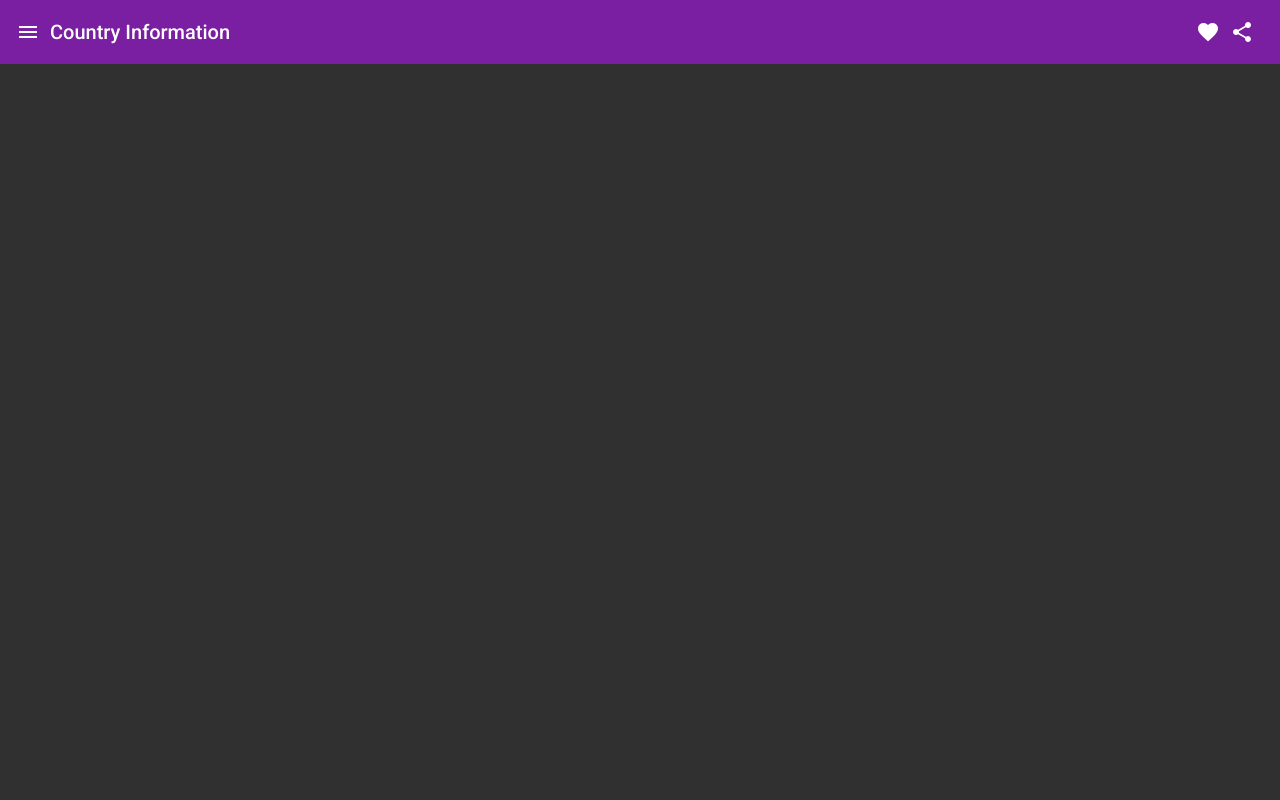
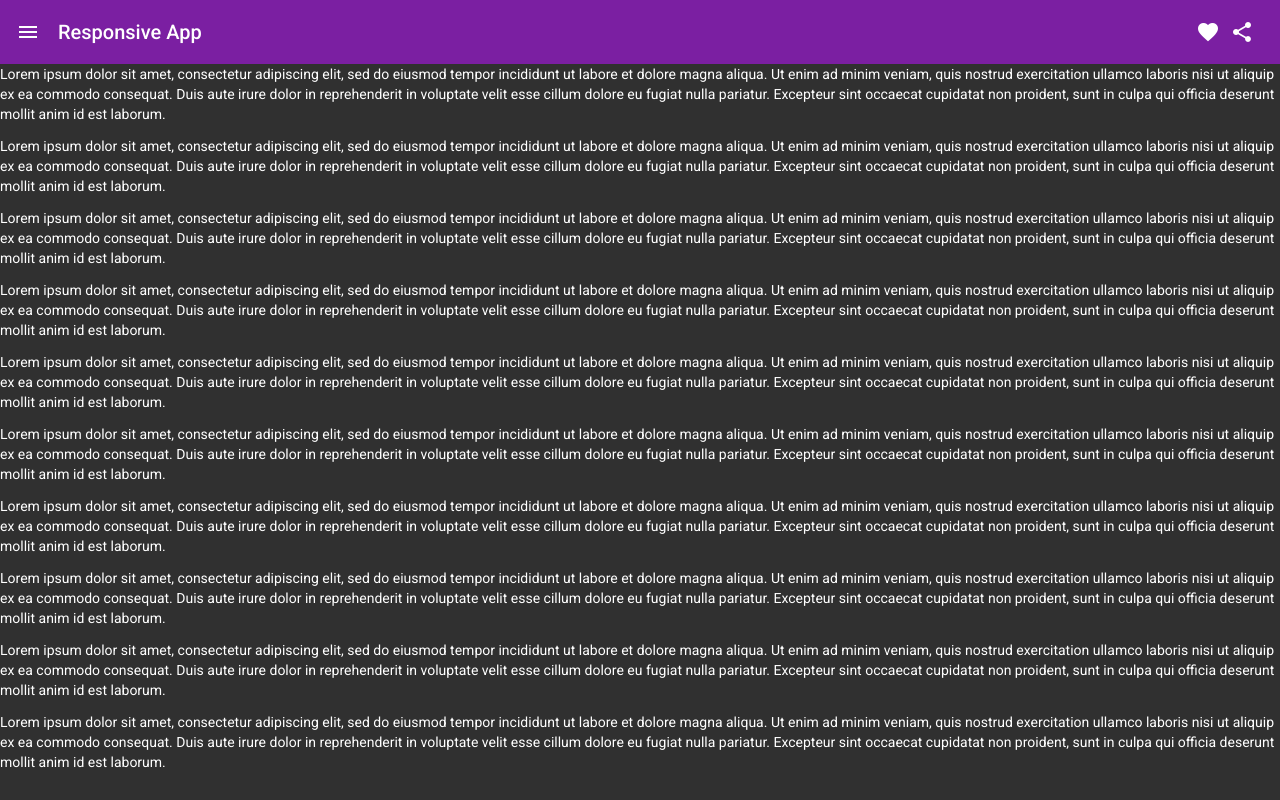
Before and after one commit to luismisanchez/country-info, an Angular app: page / in a window 1280 px wide. Built offline with nearby package versions, Linux system fonts and the light colour scheme.

Commit message:
moved sidenav to toolbar / moved from TS to ESLint

```diff
--- a/angular.json
+++ b/angular.json
@@ -99,15 +99,11 @@
           }
         },
         "lint": {
-          "builder": "@angular-devkit/build-angular:tslint",
+          "builder": "@angular-eslint/builder:lint",
           "options": {
-            "tsConfig": [
-              "tsconfig.app.json",
-              "tsconfig.spec.json",
-              "e2e/tsconfig.json"
-            ],
-            "exclude": [
-              "**/node_modules/**"
+            "lintFilePatterns": [
+              "src/**/*.ts",
+              "src/**/*.html"
             ]
           }
         },
--- a/src/app/components/sidenav/sidenav.component.html
+++ /dev/null
@@ -1 +0,0 @@
-<p>sidenav works!</p>
--- a/src/app/components/sidenav/sidenav.component.ts
+++ /dev/null
@@ -1,15 +0,0 @@
-import { Component, OnInit } from '@angular/core';
-
-@Component({
-  selector: 'app-sidenav',
-  templateUrl: './sidenav.component.html',
-  styleUrls: ['./sidenav.component.scss']
-})
-export class SidenavComponent implements OnInit {
-
-  constructor() { }
-
-  ngOnInit(): void {
-  }
-
-}
--- a/src/app/components/toolbar/toolbar.component.html
+++ b/src/app/components/toolbar/toolbar.component.html
@@ -1,7 +1,25 @@
-<mat-toolbar color="primary">
-    <mat-icon>menu</mat-icon>
-  <span>Country Information</span>
-  <span class="spacer"></span>
+<div class="example-container" [class.example-is-mobile]="mobileQuery.matches">
+  <mat-toolbar color="primary" class="example-toolbar">
+    <mat-icon (click)="snav.toggle()">menu</mat-icon>
+    <h1 class="example-app-name">Responsive App</h1>
+    <span class="spacer"></span>
     <mat-icon>favorite</mat-icon>
     <mat-icon>share</mat-icon>
-</mat-toolbar>
+  </mat-toolbar>
+
+  <mat-sidenav-container class="example-sidenav-container"
+                         [style.marginTop.px]="mobileQuery.matches ? 56 : 0">
+    <mat-sidenav #snav [mode]="mobileQuery.matches ? 'over' : 'side'"
+                 [fixedInViewport]="mobileQuery.matches" fixedTopGap="56">
+      <mat-nav-list>
+        <a mat-list-item routerLink="." *ngFor="let nav of fillerNav">{{nav}}</a>
+      </mat-nav-list>
+    </mat-sidenav>
+
+    <mat-sidenav-content>
+      <p *ngFor="let content of fillerContent">{{content}}</p>
+    </mat-sidenav-content>
+  </mat-sidenav-container>
+</div>
+
+<!--<div *ngIf="!shouldRun">Please open on Stackblitz to see result</div>-->
--- a/src/app/components/toolbar/toolbar.component.scss
+++ b/src/app/components/toolbar/toolbar.component.scss
@@ -2,3 +2,34 @@
   flex: 1 1 auto;
 }
 mat-icon{margin-right: 10px;}
+.example-container {
+  display: flex;
+  flex-direction: column;
+  position: absolute;
+  top: 0;
+  bottom: 0;
+  left: 0;
+  right: 0;
+}
+
+.example-is-mobile .example-toolbar {
+  position: fixed;
+  /* Make sure the toolbar will stay on top of the content as it scrolls past. */
+  z-index: 2;
+}
+
+h1.example-app-name {
+  margin-left: 8px;
+}
+
+.example-sidenav-container {
+  /* When the sidenav is not fixed, stretch the sidenav container to fill the available space. This
+     causes `<mat-sidenav-content>` to act as our scrolling element for desktop layouts. */
+  flex: 1;
+}
+
+.example-is-mobile .example-sidenav-container {
+  /* When the sidenav is fixed, don't constrain the height of the sidenav container. This allows the
+     `<body>` to be our scrolling element for mobile layouts. */
+  flex: 1 0 auto;
+}
--- a/src/app/components/toolbar/toolbar.component.ts
+++ b/src/app/components/toolbar/toolbar.component.ts
@@ -1,15 +1,34 @@
-import { Component, OnInit } from '@angular/core';
+import {MediaMatcher} from '@angular/cdk/layout';
+import {ChangeDetectorRef, Component, OnDestroy} from '@angular/core';
 
 @Component({
   selector: 'app-toolbar',
   templateUrl: './toolbar.component.html',
   styleUrls: ['./toolbar.component.scss']
 })
-export class ToolbarComponent implements OnInit {
+export class ToolbarComponent implements OnDestroy {
 
-  constructor() { }
+  mobileQuery: MediaQueryList;
 
-  ngOnInit(): void {
+  fillerNav = Array.from({length: 10}, (_, i) => `Nav Item ${i + 1}`);
+
+  fillerContent = Array.from({length: 10}, () =>
+    `Lorem ipsum dolor sit amet, consectetur adipiscing elit, sed do eiusmod tempor incididunt ut
+       labore et dolore magna aliqua. Ut enim ad minim veniam, quis nostrud exercitation ullamco
+       laboris nisi ut aliquip ex ea commodo consequat. Duis aute irure dolor in reprehenderit in
+       voluptate velit esse cillum dolore eu fugiat nulla pariatur. Excepteur sint occaecat
+       cupidatat non proident, sunt in culpa qui officia deserunt mollit anim id est laborum.`);
+
+  private _mobileQueryListener: () => void;
+
+  constructor(changeDetectorRef: ChangeDetectorRef, media: MediaMatcher) {
+    this.mobileQuery = media.matchMedia('(max-width: 600px)');
+    this._mobileQueryListener = () => changeDetectorRef.detectChanges();
+    this.mobileQuery.addListener(this._mobileQueryListener);
+  }
+
+  ngOnDestroy(): void {
+    this.mobileQuery.removeListener(this._mobileQueryListener);
   }
 
 }
```
Also changed, not shown: package.json (+12 -1 lines), src/app/app.module.ts (+6 -4 lines), .eslintrc.json (added), src/app/components/sidenav/sidenav.component.scss (deleted), 2 other files (tests, documents, lock files or other folders).
